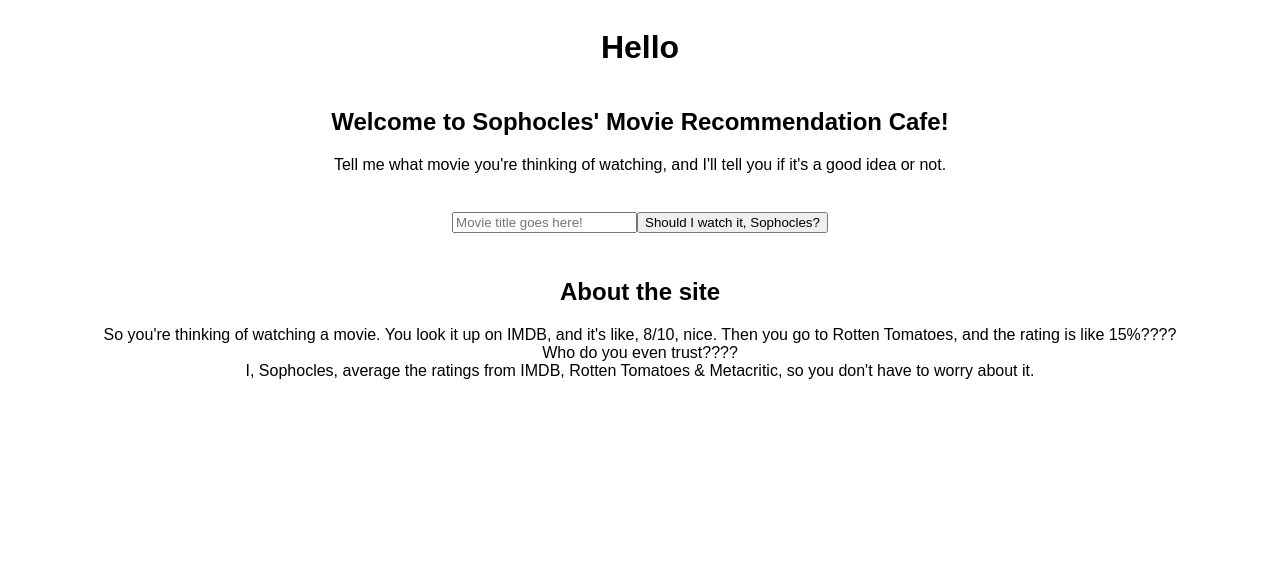
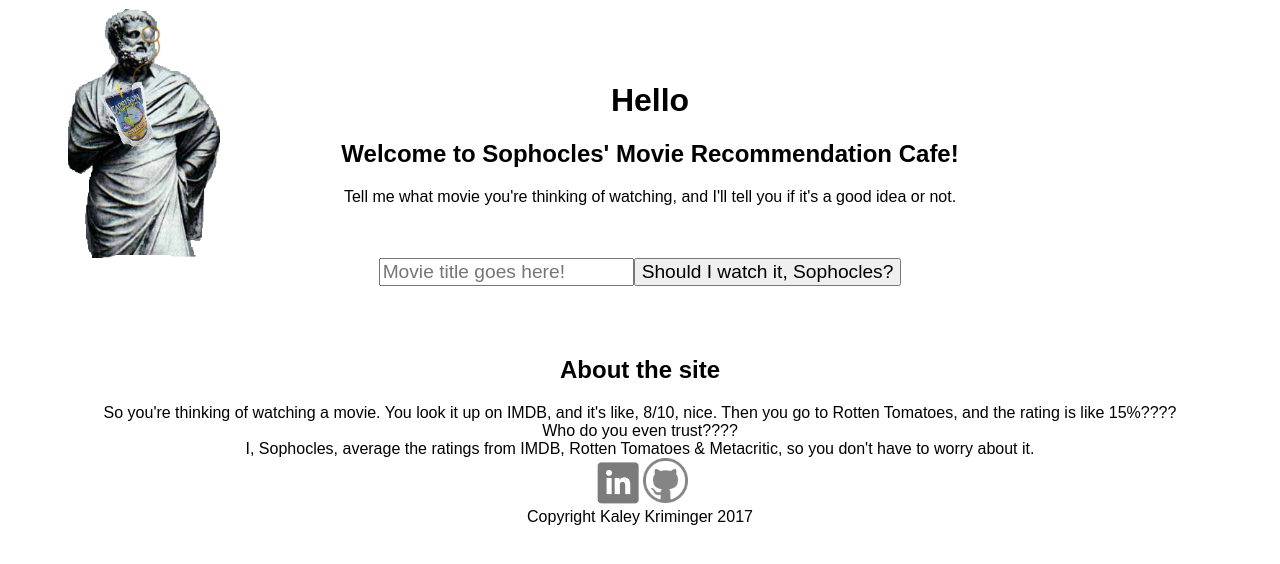
Before and after one commit to KaleyKrim/KaleyKrim.github.io, a plain HTML site: page movies.html in a window 1280 px wide. Drawn offline with Linux system fonts and the light colour scheme.

Commit message:
add styling and footer

```diff
--- a/css/movies.css
+++ b/css/movies.css
@@ -1,13 +1,35 @@
 body{
   font-family: arial;
+  font-size: 16px;
   display: flex;
   flex-wrap: wrap;
 }
 
+.yes{
+  color: green;
+}
+
+.no{
+  color: red;
+}
+
+.maybe{
+  color: orange;
+}
+
+#sophocles{
+  height: 250px;
+  width: 152px;
+  background-image: url("../assets/sophocles.png");
+  background-size: contain;
+  background-repeat: no-repeat;
+  background-position: center center;
+}
+
 #top{
-  width: 100%;
+  width: 80%;
   display: flex;
-  justify-content: center;
+  justify-content: space-around;
   align-items: center;
 }
 
@@ -20,17 +42,20 @@ body{
   flex-direction: column;
   justify-content: center;
   align-items: center;
+  text-align: center;
 }
 
 #search{
-  margin-top: 3%;
+  width: 100%;
   display: flex;
   justify-content: center;
   align-items: center;
 }
 
 #recommendation{
+  width: 100%;
   margin-top: 2%;
+  font-size: 130%;
   display: flex;
   flex-wrap: wrap;
   justify-content: space-between;
@@ -46,9 +71,18 @@ body{
   margin: auto;
 }
 
+input{
+  font-size: 120%;
+}
+
+button{
+  font-size: 120%;
+}
+
 #footer{
   width: 100%;
   display: flex;
+  margin-top: 2%;
   flex-direction: column;
   justify-content: center;
   align-items: center;
@@ -57,3 +91,26 @@ body{
 #footer div{
   text-align: center;
 }
+
+#github{
+  height: 45px;
+  width: 45px;
+  background-image: url("../assets/github.png");
+  background-size: contain;
+  background-repeat: no-repeat;
+  background-position: center center;
+}
+
+#linkedin{
+  height: 50px;
+  width: 50px;
+  background-image: url("../assets/linkedin.png");
+  background-size: contain;
+  background-repeat: no-repeat;
+  background-position: center center;
+}
+
+#contact{
+  display: flex;
+  justify-content: center;
+}
--- a/js/movies.js
+++ b/js/movies.js
@@ -1,5 +1,3 @@
-var notFirstSearch = false;
-
 var searchInput = document.getElementById('search-input');
 var searchButton = document.getElementById('search-button');
 var recommendation = document.getElementById('recommendation');
@@ -17,10 +15,10 @@ function setUrlForDetails(imdbID){
   return detailUrl;
 }
 
-function makeDiv(text, data, moreText, parentDiv){
+function makeDiv(text, data, parentDiv){
   var div = document.createElement('div');
   div.className = 'recommendation-text';
-  div.innerHTML = text + ' ' + data + moreText;
+  div.innerHTML = text + ' ' + data;
   parentDiv.appendChild(div);
 }
 
@@ -30,6 +28,7 @@ function renderPoster(url, height, width, parentDiv, imdbID){
   div.style.width = width;
   div.className = imdbID;
   div.style.backgroundImage = `url('${url}')`;
+  div.style.backgroundSize = 'cover';
   div.addEventListener('click', showDetails);
   parentDiv.appendChild(div);
 }
@@ -37,21 +36,27 @@ function renderPoster(url, height, width, parentDiv, imdbID){
 function renderRecommendation(obj){
 
   var judgment = null;
+  var appraisal = null;
 
   if (obj.average > 80){
-    judgment = 'Ooh yeah girl, u should watch it. Its average internet rating is'
+    appraisal = 'yes';
+    judgment = `Ooh yeah girl, u <span class=${appraisal}>should</span> watch it. Its average internet rating is`
   }else if (obj.average > 60){
-    judgment = 'I mean, u can, if u want. Its average internet rating is'
+    appraisal = 'maybe';
+    judgment = `I mean, u can, <span class=${appraisal}>if u want</span>. Its average internet rating is`
   }else{
-    judgment = `Oh girl, I wouldn't. Its average internet rating is`;
+    appraisal = 'no';
+    judgment = `Oh girl, I <span class=${appraisal}>wouldn't</span>. Its average internet rating is`;
   }
 
   var results = document.createElement('div');
   recommendation.appendChild(results);
 
-  makeDiv('Oh girl, u want to watch', obj.title, '?', results);
+  let averageScore = `<span class=${appraisal}>${obj.average.toString() + '/100'}</span>`;
+
+  makeDiv('Oh girl, u want to watch', (obj.title + '?'), results);
   renderPoster(obj.poster, '400px', '300px', results);
-  makeDiv(judgment, obj.average, '/100, lol', results);
+  makeDiv(judgment, averageScore, results);
   notFirstSearch = true;
   searchInput.value = "";
 
--- a/movies.html
+++ b/movies.html
@@ -7,29 +7,41 @@
 </head>
 <body>
   <div id="top">
-    <div id="header"><h1>Hello</h1></div>
-  </div>
-  <div id="content">
+    <div id="sophocles"></div>
     <div id='welcome'>
       <div>
-        <h2>Welcome to Sophocles' Movie Recommendation Cafe!</h2>
+        <h1>
+          Hello
+        </h1>
+        <h2>
+          Welcome to Sophocles' Movie Recommendation Cafe!
+        </h2>
       </div>
       <div>
         Tell me what movie you're thinking of watching, and I'll tell you if it's a good idea or not.
       </div>
     </div>
-    <div id="search">
-      <input id="search-input" type="text" placeholder="Movie title goes here!"/>
-      <button id="search-button">Should I watch it, Sophocles?</button>
-    </div>
-    <div id="recommendation"></div>
   </div>
+  <div id="search">
+    <input id="search-input" type="text" placeholder="Movie title goes here!"/>
+    <button id="search-button">Should I watch it, Sophocles?</button>
+  </div>
+  <div id="recommendation"></div>
   <div id="footer">
     <h2>About the site</h2>
     <div>So you're thinking of watching a movie. You look it up on IMDB, and it's like, 8/10, nice. Then you go to Rotten Tomatoes, and the rating is like 15%????</div>
     <div>Who do you even trust????</div>
     <div>I, Sophocles, average the ratings from IMDB, Rotten Tomatoes & Metacritic, so you don't have to worry about it.</div>
-  </div>
+    <div id="contact">
+      <a href="https://linkedin.com/in/kaleykriminger/">
+        <div id="linkedin"></div>
+      </a>
+
+      <a href="https://github.com/KaleyKrim">
+        <div id="github"></div>
+      </a>
+    </div>
+    <div>Copyright Kaley Kriminger 2017</div>
   <script src = "./js/movies.js"></script>
 </body>
 </html>
```
Also changed, not shown: css/styles.css (+0 -10 lines), assets/sophocles.gif (added).
